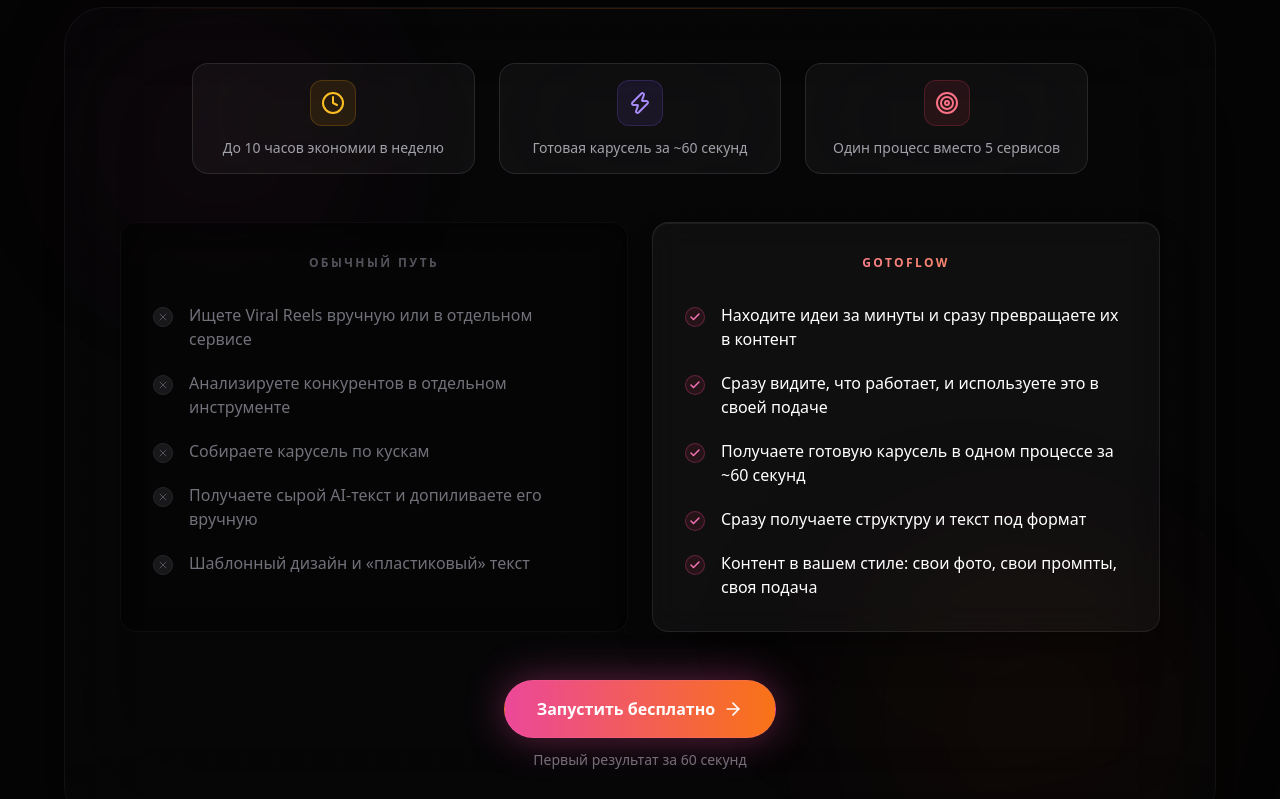
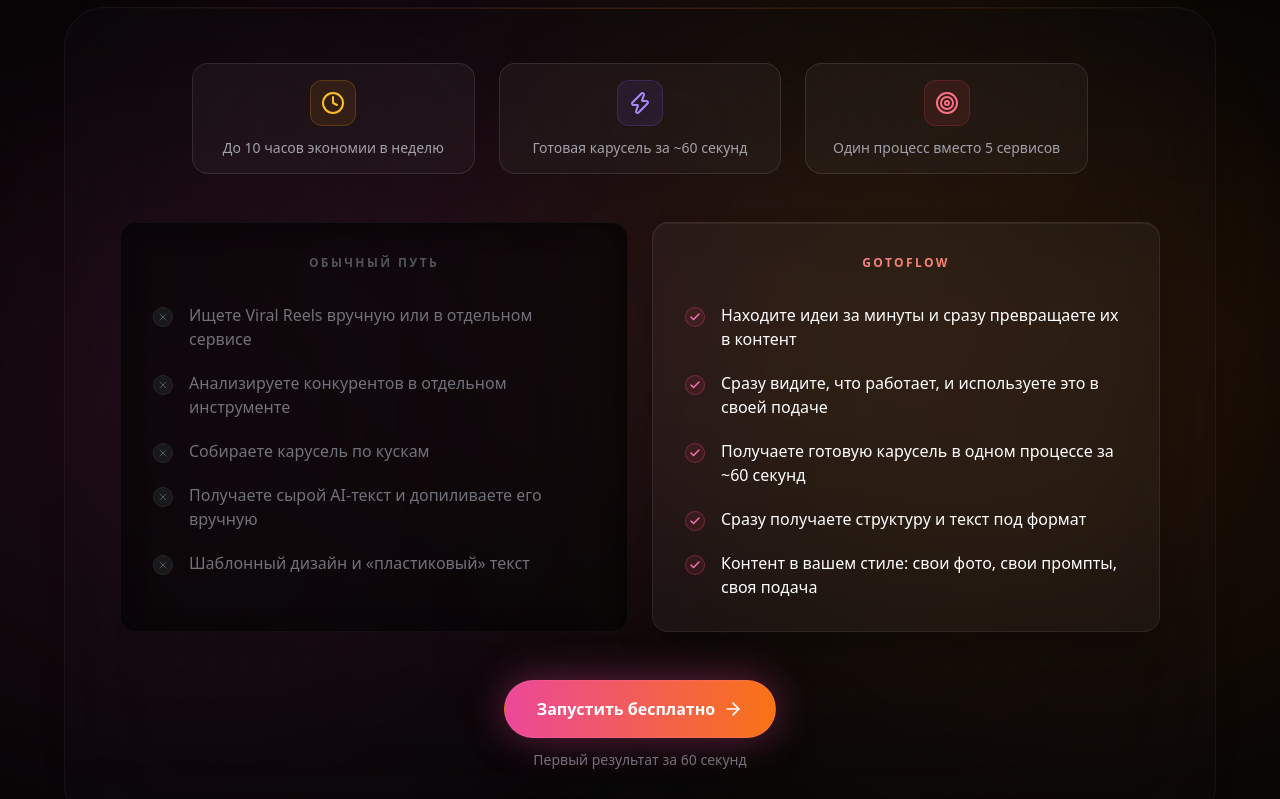
Before and after one commit to matteimikeska49-bot/gtf, a React (Vite) app: page / in a window 1280 px wide. Shown: the part 3460-4259 px from the top of the page. Built offline with nearby package versions, Linux system fonts and the light colour scheme.

Commit message:
revert: restore UnifiedSystem glow to previous state

```diff
--- a/src/components/UnifiedSystem.jsx
+++ b/src/components/UnifiedSystem.jsx
@@ -24,40 +24,22 @@ const newWay = [
   "Контент в вашем стиле: свои фото, свои промпты, своя подача",
 ];
 
-/* ─── Ambient radial orbs (free-floating, no bounding box) ─── */
-const AmbientOrbs = () => (
-  <>
-    {/* Upper-left pink orb */}
+/* ─── Анимированная дымка (Haze) ─── */
+const DriftHaze = () => (
+  <div className="absolute inset-[-10%] pointer-events-none -z-10 overflow-hidden">
+    {/* Левый свет */}
     <motion.div
-      animate={{ opacity: [0.3, 0.5, 0.3], y: [-8, 8, -8] }}
-      transition={{ duration: 12, repeat: Infinity, ease: 'easeInOut' }}
-      className="absolute -top-[15%] -left-[8%] w-[500px] h-[500px] rounded-full pointer-events-none"
-      style={{
-        background: 'radial-gradient(circle, rgba(236,72,153,0.12) 0%, transparent 65%)',
-        filter: 'blur(80px)',
-      }}
+      animate={{ y: [-10, 10, -10] }}
+      transition={{ duration: 15, repeat: Infinity, ease: 'easeInOut' }}
+      className="absolute -left-[10%] top-[20%] w-[55%] h-[60%] bg-pink-500/10 blur-[150px] rounded-full"
     />
-    {/* Lower-right orange orb */}
+    {/* Правый свет */}
     <motion.div
-      animate={{ opacity: [0.25, 0.45, 0.25], y: [6, -6, 6] }}
-      transition={{ duration: 14, repeat: Infinity, ease: 'easeInOut', delay: 2 }}
-      className="absolute -bottom-[18%] -right-[8%] w-[550px] h-[500px] rounded-full pointer-events-none"
-      style={{
-        background: 'radial-gradient(circle, rgba(249,115,22,0.12) 0%, transparent 65%)',
-        filter: 'blur(80px)',
-      }}
+      animate={{ y: [10, -10, 10] }}
+      transition={{ duration: 15, repeat: Infinity, ease: 'easeInOut', delay: 3 }}
+      className="absolute -right-[10%] bottom-[20%] w-[55%] h-[60%] bg-orange-500/10 blur-[150px] rounded-full"
     />
-    {/* Center warm halo — ties the two together */}
-    <motion.div
-      animate={{ opacity: [0.15, 0.3, 0.15], scale: [0.97, 1.04, 0.97] }}
-      transition={{ duration: 10, repeat: Infinity, ease: 'easeInOut', delay: 1 }}
-      className="absolute top-1/2 left-1/2 -translate-x-1/2 -translate-y-1/2 w-[700px] h-[450px] rounded-full pointer-events-none"
-      style={{
-        background: 'radial-gradient(ellipse, rgba(236,72,153,0.07) 0%, rgba(249,115,22,0.04) 40%, transparent 70%)',
-        filter: 'blur(100px)',
-      }}
-    />
-  </>
+  </div>
 );
 
 export const UnifiedSystem = () => (
@@ -65,7 +47,19 @@ export const UnifiedSystem = () => (
     {/* АРХИТЕКТУРНЫЙ ФИКС: Убрано overflow-hidden/clip с секции, чтобы свет мог свободно смешиваться с фоном страницы */}
     <section className="py-24 md:py-32 px-6 relative z-10 w-full bg-[#050505]">
 
-
+      {/* ИСТИННЫЙ ФОНОВЫЙ СВЕТ БЛОКА СРАВНЕНИЯ */}
+      {/* ТЕХНИЧЕСКОЕ РЕШЕНИЕ: Отказ от filter: blur.
+          Filter: blur(150px) заставляет GPU резать рендер по хитбоксу.
+          Мы используем 200vw контейнер и чистый radial-gradient.
+          Он математически затухает до 0% (transparent), не оставляя обрубленных краев. */}
+      <div className="absolute bottom-[5%] left-1/2 -translate-x-1/2 w-[250vw] max-w-[2000px] h-[1200px] pointer-events-none -z-0 opacity-100 flex justify-center">
+        <div
+          className="absolute inset-0 mix-blend-screen"
+          style={{
+            background: 'radial-gradient(circle at 60% 50%, rgba(251, 146, 60, 0.15) 0%, transparent 35%), radial-gradient(circle at 40% 50%, rgba(236, 72, 153, 0.12) 0%, transparent 35%)'
+          }}
+        />
+      </div>
 
       <div className="max-w-6xl mx-auto relative z-10">
 
@@ -95,8 +89,8 @@ export const UnifiedSystem = () => (
           transition={{ duration: 0.9, ease: 'easeOut' }}
           className="relative"
         >
-          {/* Ambient orbs — free-floating, extend beyond card boundaries */}
-          <AmbientOrbs />
+          {/* Плавный теплый фон */}
+          <DriftHaze />
 
           {/* Стеклянная подложка. АРХИТЕКТУРНЫЙ ФИКС: */}
           {/* Выносим фон в абсолютный слой, чтобы backdrop-blur не создавал bounding box для свечения */}
```
